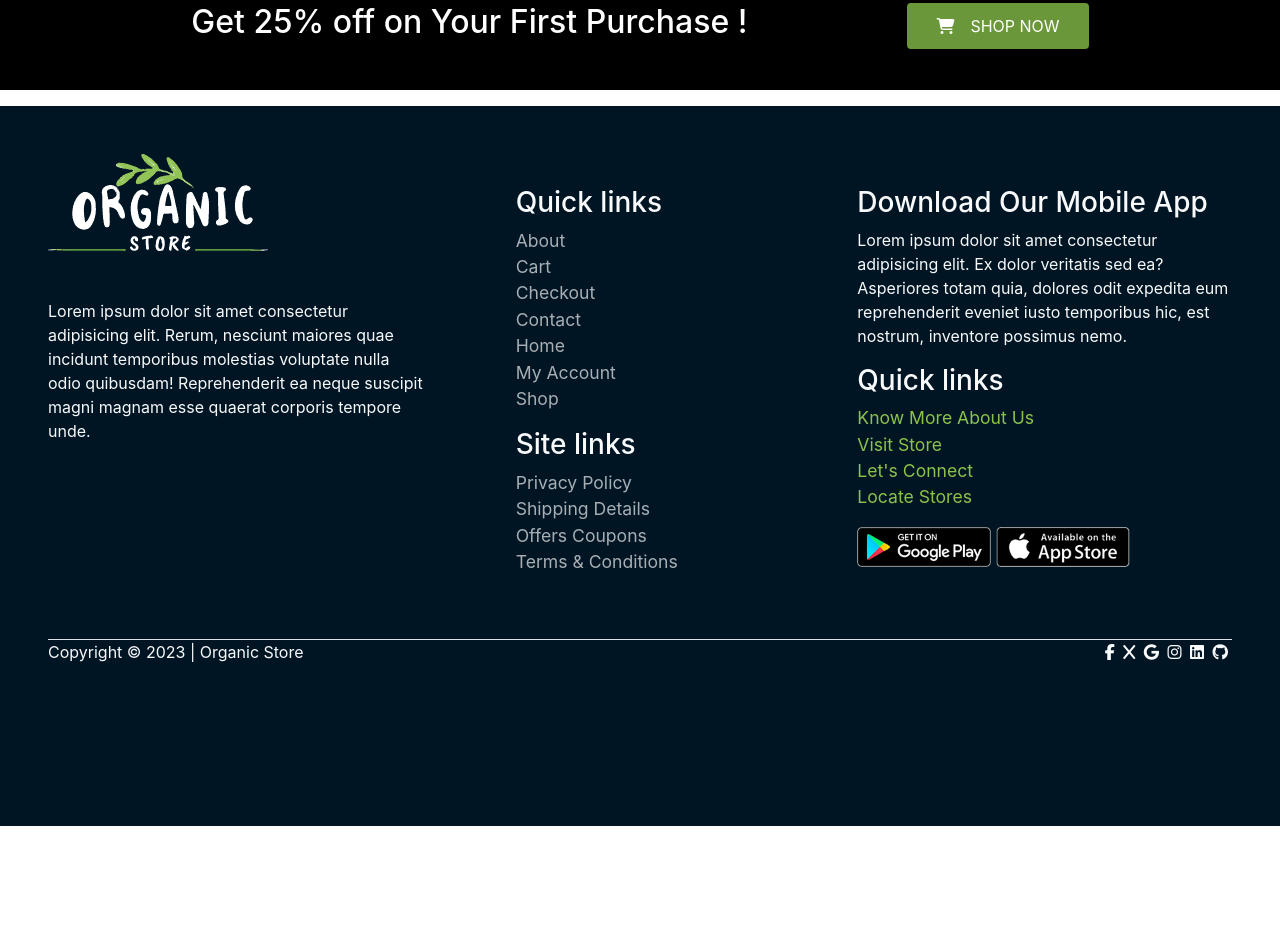
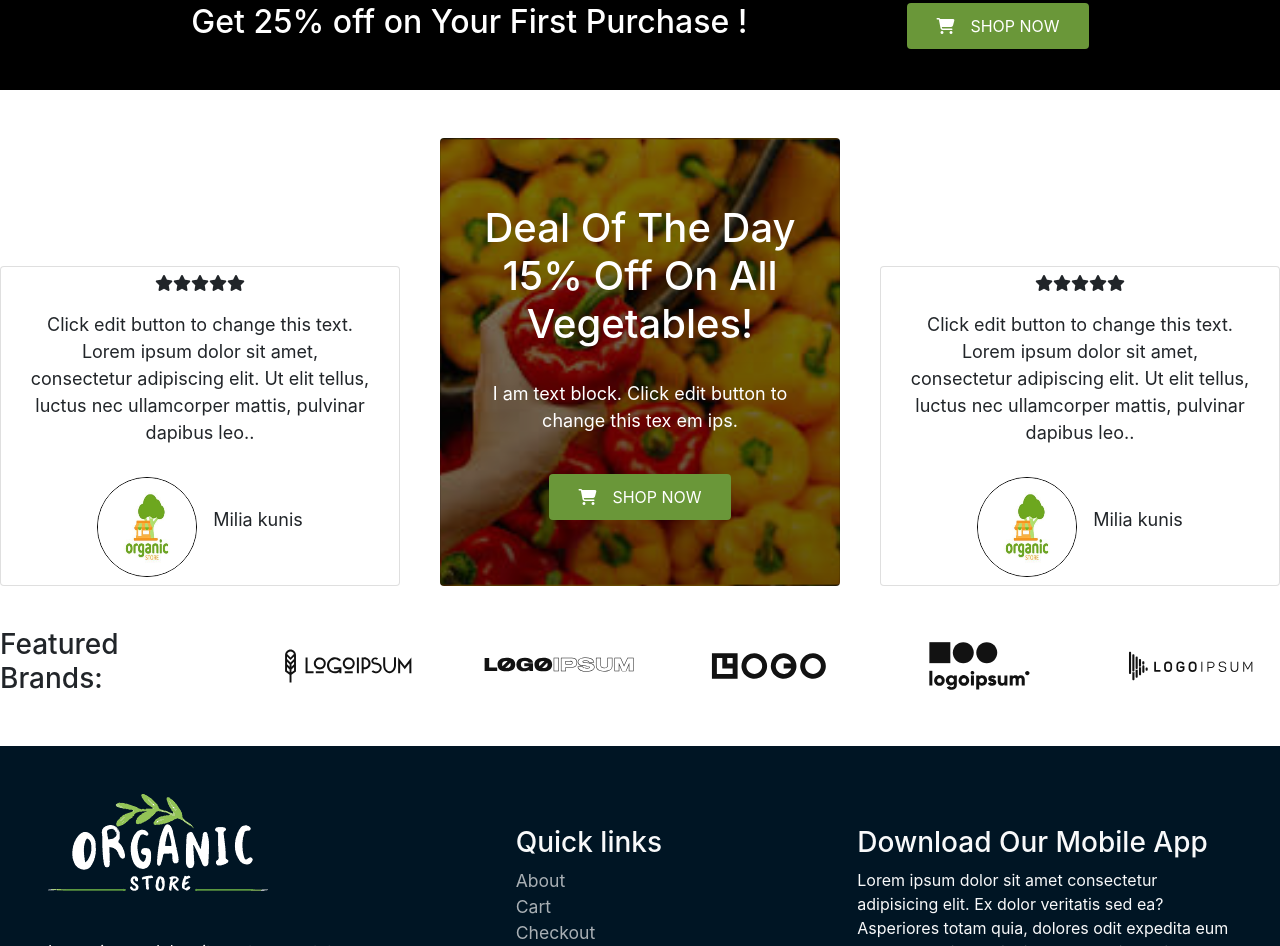
Before and after one commit to Fathima28kousar/Frontend-Practice, a plain HTML site: page e-commerce-website/1index.html in a window 1280 px wide. Shown: the part 1649-2595 px from the top of the page. Before the commit the page ends 2475 px from the top, so only its background shows below. Drawn offline with nearby package versions, Linux system fonts and the light colour scheme.

Commit message:
customer review photos

```diff
--- a/e-commerce-website/1index.html
+++ b/e-commerce-website/1index.html
@@ -154,11 +154,56 @@
         <button type="submit" class="btn" id="offer-btn"><i class="fa-solid fa-cart-shopping mr-3"></i>SHOP NOW</button>
         </div>
     </div>
+<!-- Offer Ends here -->
 
+<!-- customer reviews starts here -->
+    <div class="customer-reviews d-flex justify-content-center mt-5">
+        <div class="card p-2 d-flex justify-content-center" id="customer_one">
+            <div class="five-star d-flex justify-content-center">
+                <i class="fas fa-star"></i><i class="fas fa-star"></i><i class="fas fa-star"></i><i class="fas fa-star"></i><i class="fas fa-star"></i>
+            </div>
 
+            <div class="card-body">
+            <p class="card-text">Click edit button to change this text. Lorem ipsum dolor sit amet, consectetur adipiscing elit. Ut elit tellus, luctus nec ullamcorper mattis, pulvinar dapibus leo..</p>
+            </div>
+            <div class="card-line bg-transparent">
+                <img src="./images/logo.jpg" alt="customer review" id="customer1">
+                <p>Milia kunis</p>
+            </div>
+        </div>
 
+        <div class="card p-2 d-flex justify-content-center" id="customer_two">
+            <h1>Deal Of The Day 15% Off On All Vegetables!</h1>
+            <p>I am text block. Click edit button to<br>change this tex em ips.</p>
+            <button type="submit" class="btn" id="offer-btn"><i class="fa-solid fa-cart-shopping mr-3"></i>SHOP NOW</button>
+        </div>
 
-<!-- Offer Ends here -->
+    <div class="card p-2" id="customer_three">
+    <div class="five-star d-flex justify-content-center">
+        <i class="fas fa-star"></i><i class="fas fa-star"></i><i class="fas fa-star"></i><i class="fas fa-star"></i><i class="fas fa-star"></i>
+    </div>
+
+    <div class="card-body">
+        <p class="card-text">Click edit button to change this text. Lorem ipsum dolor sit amet, consectetur adipiscing elit. Ut elit tellus, luctus nec ullamcorper mattis, pulvinar dapibus leo..</p>
+    </div>
+    <div class="card-line bg-transparent">
+        <img src="./images/logo.jpg" alt="customer review" id="customer1">
+        <p>Milia kunis</p>
+    </div>
+    </div>
+</div>
+<!-- customer reviews starts here -->
+
+<!-- logos start here -->
+    <div class="logos">
+        <h3>Featured Brands:</h3>
+        <img src="./images/logo-4.svg" alt="">
+        <img src="./images/logo-1svg.svg" alt="">
+        <img src="./images/logo-2.svg" alt="">
+        <img src="./images/logo-3.svg" alt="">
+        <img src="./images/logo-5.svg" alt="">
+    </div>
+<!-- logos end here -->
 
 <!-- Footer Starts Here -->
     <footer class="text-light">
--- a/e-commerce-website/2one.css
+++ b/e-commerce-website/2one.css
@@ -120,6 +120,80 @@ ul li a {
 }
 
 /* Offer ends here */
+
+/* logo */
+.logos {
+    display: flex;
+    justify-content: center;
+    align-items: center;
+    height: 10rem;
+    gap: 2rem;
+}
+/* logo */
+
+/* customer reviews */
+.customer-reviews {
+    gap: 5vmin;
+    width: 100vw;
+}
+
+.card #customer1{
+    height: 100px;
+    width: 100px;
+    border-radius: 50%;
+    border: 1px solid black;
+}
+
+.card-line {
+    display: flex;
+    justify-content: center;
+    align-items: center;
+    gap: 1rem;
+}
+
+#customer_one , #customer_three {
+    width: 60vmin;
+    height: 20rem;
+    margin-top: auto;
+}
+
+#customer_two{
+    width: 60vmin;
+    height: 28rem;
+    background-color: blue;
+    display: flex;
+    justify-content: center;
+    align-items: center;
+    text-align: center;
+    background-image: linear-gradient(rgba(0, 0, 0, 0.527),rgba(0, 0, 0, 0.6)),url(./images/customer-reviews.jpg);
+    background-size: cover;
+    background-position: center;
+    color: white;
+    font-weight: 400;
+    gap: 1.5rem;
+}
+
+#customer_two:hover{
+    opacity: 1; /* Change the opacity on hover */
+    background-image: linear-gradient(rgba(0, 0, 0, 0.7), rgba(0, 0, 0, 0.7)), url(./images/customer-reviews.jpg);
+}
+
+#customer_two button {
+    padding: 10px 28px;
+    background-color: #6A9739;
+    color: white;
+}
+
+#customer_two button:hover {
+    background-color: #8BC34A;
+    font-weight: 500;
+}
+
+.card p {
+    text-align: center;
+    font-size: 18px;
+
+}
 
 /* Fruits Section Starts Here */
 
```
Also changed, not shown: e-commerce-website/images/customer-reviews.jpg (added), e-commerce-website/images/logo-1svg.svg (added), e-commerce-website/images/logo-2.svg (added), e-commerce-website/images/logo-3.svg (added), e-commerce-website/images/logo-4.svg (added), e-commerce-website/images/logo-5.svg (added).
